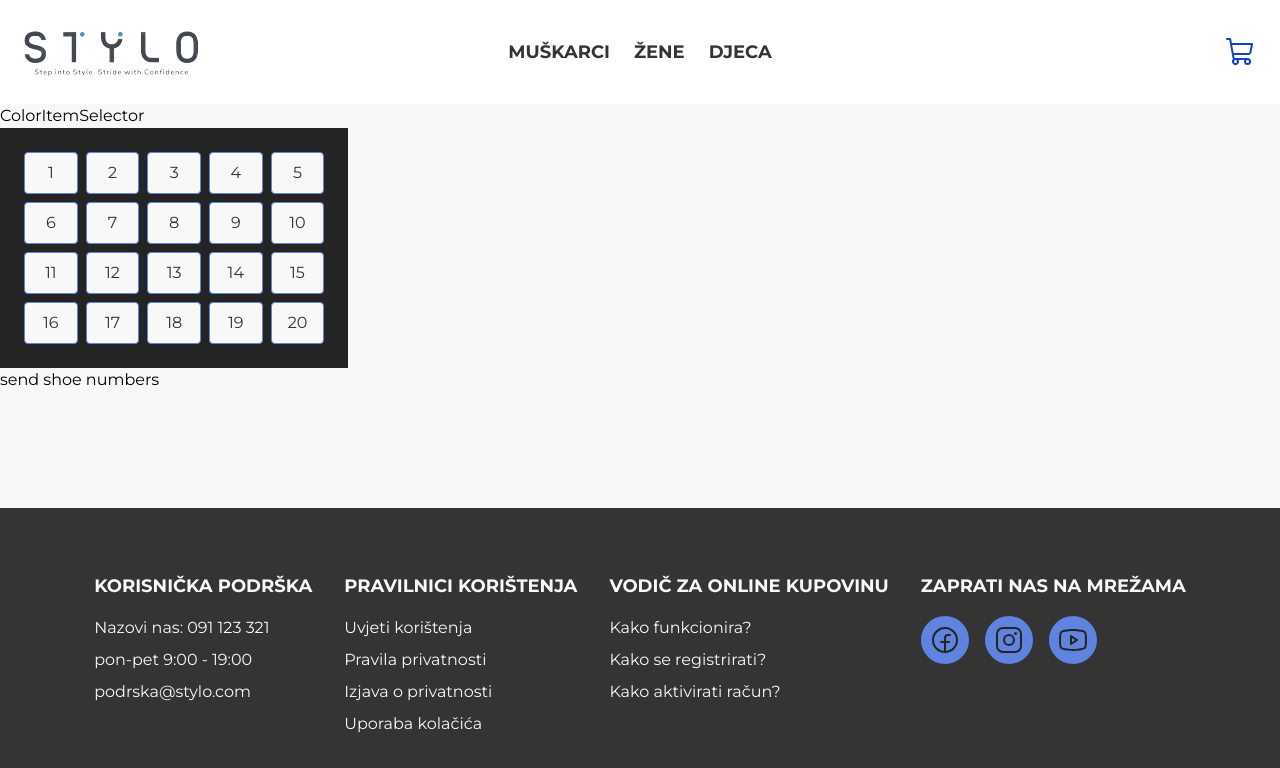
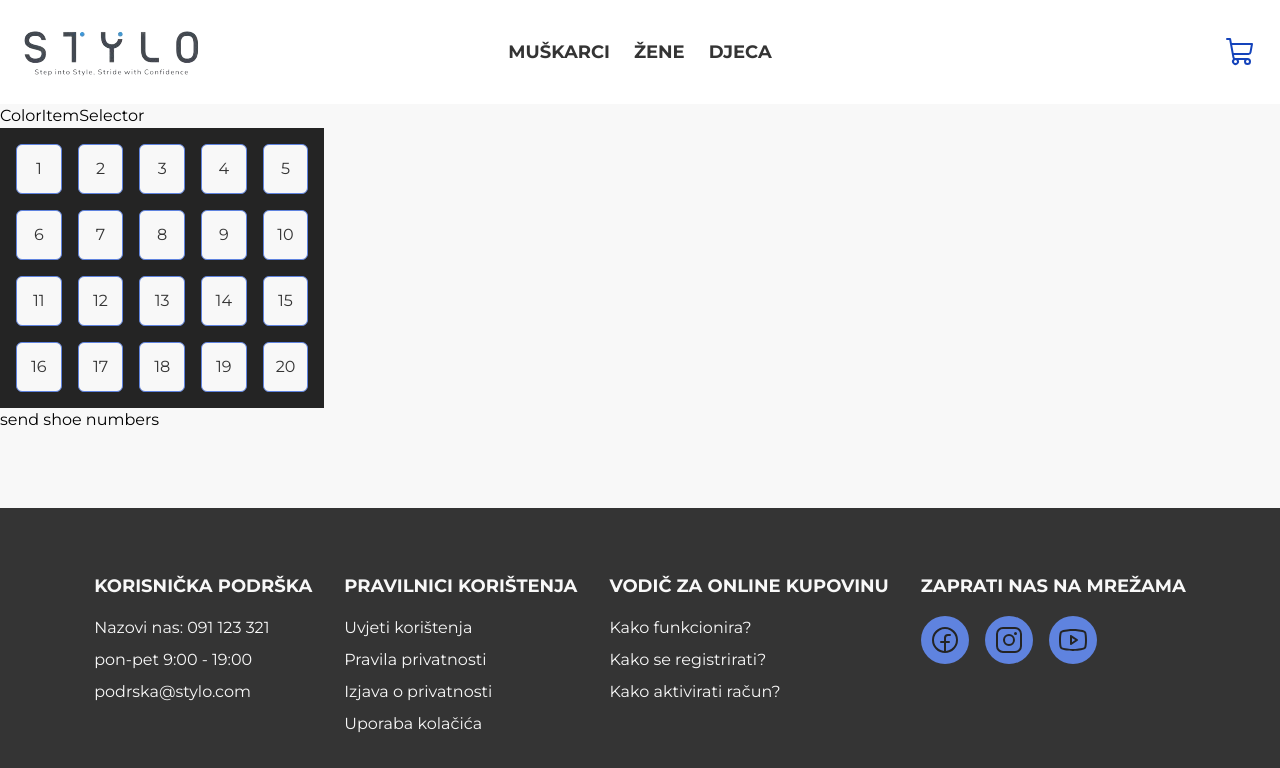
Before and after one commit to Filip1402/stylo-frontend, a React (Vite) app: page /product-list in a window 1280 px wide. Shown: the top 768 px of the page. Built offline with nearby package versions, Linux system fonts and the light colour scheme.

Commit message:
Add tailwind to shoe size selector component

```diff
--- a/src/Components/molecules/ShoeSizeSelector.scss
+++ /dev/null
@@ -1,33 +0,0 @@
-.shoe-size-selector-item {
-  width: 100%;
-  border-radius: 4px;
-  border: 1px solid #5f83df;
-  background-color: #f8f8f8;
-  display: flex;
-  justify-content: center;
-  padding: 8px 16px;
-  height: fit-content;
-
-  color: #343434;
-  font-size: 20;
-
-  &:active {
-    background-color: #5f83df;
-    color: white;
-  }
-}
-
-.shoe-size-selector-wrapper {
-  background-color: #242424;
-  height: fit-content;
-  grid-template-columns: repeat(5, 1fr);
-  padding: 24px;
-  display: grid;
-  width: fit-content;
-  gap: 8px;
-}
-
-.shoe-size-selector-item.active {
-  background-color: #5f83df;
-  color: white;
-}
--- a/src/Components/molecules/ShoeSizeSelector.tsx
+++ b/src/Components/molecules/ShoeSizeSelector.tsx
@@ -1,5 +1,4 @@
 import React, { useState, useEffect } from "react";
-import "./ShoeSizeSelector.scss";
 
 interface ShoeSizeSelectorProps {
   setSelectedShoeSizes: React.Dispatch<React.SetStateAction<number[]>>;
@@ -26,13 +25,18 @@ const ShoeSizeSelector: React.FC<ShoeSizeSelectorProps> = ({
   }, [selectedSizes, setSelectedShoeSizes]);
 
   return (
-    <div className="shoe-size-selector-wrapper">
+    <div className="grid grid-cols-5 gap-4 p-4 bg-grey-darker w-fit">
       {hardcodedSizes.map((size) => (
         <div
           key={size}
-          className={`shoe-size-selector-item ${
-            selectedSizes.includes(size) ? "active" : ""
-          }`}
+          className="rounded-md border bg-white flex justify-center p-3 cursor-pointer h-min w-full"
+          style={{
+            border: "1px solid #5f83df",
+            backgroundColor: selectedSizes.includes(size)
+              ? "#5F83DF"
+              : "#f8f8f8",
+            color: selectedSizes.includes(size) ? "#F8F8F8" : "#343434",
+          }}
           onClick={() => handleSizeChange(size)}
         >
           {size}
```
